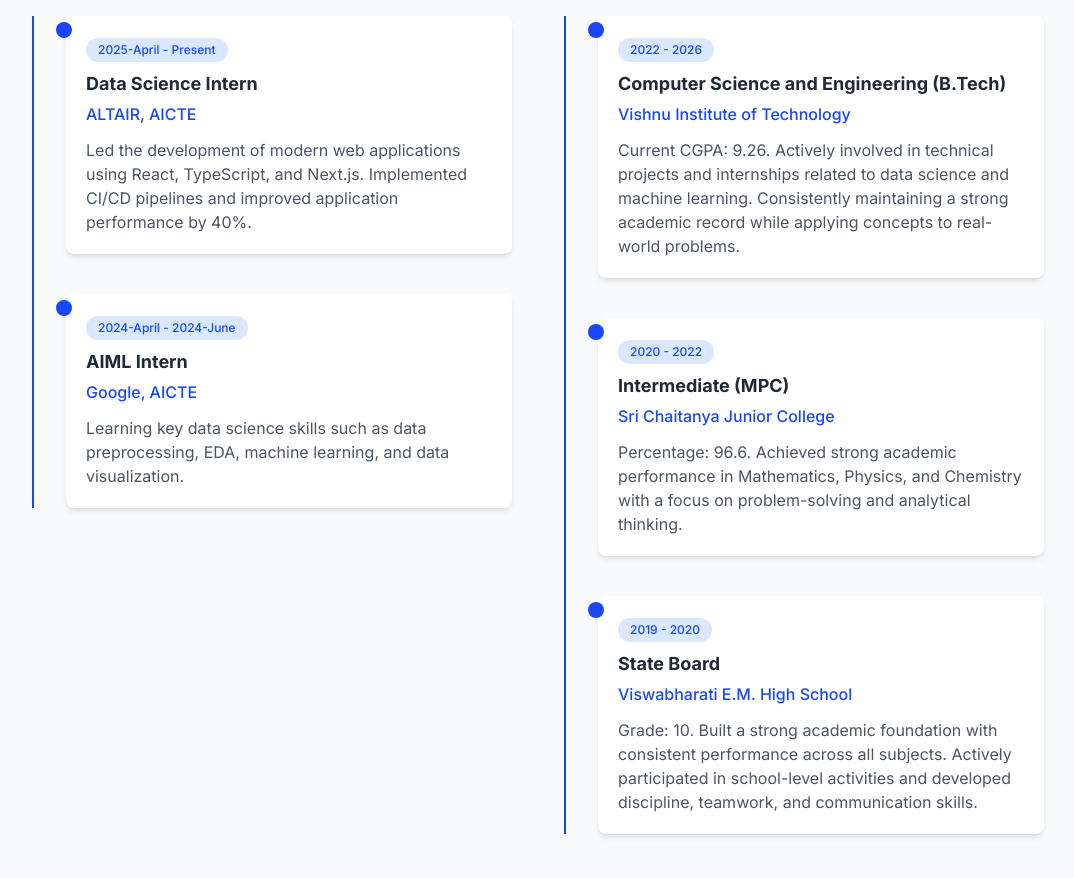
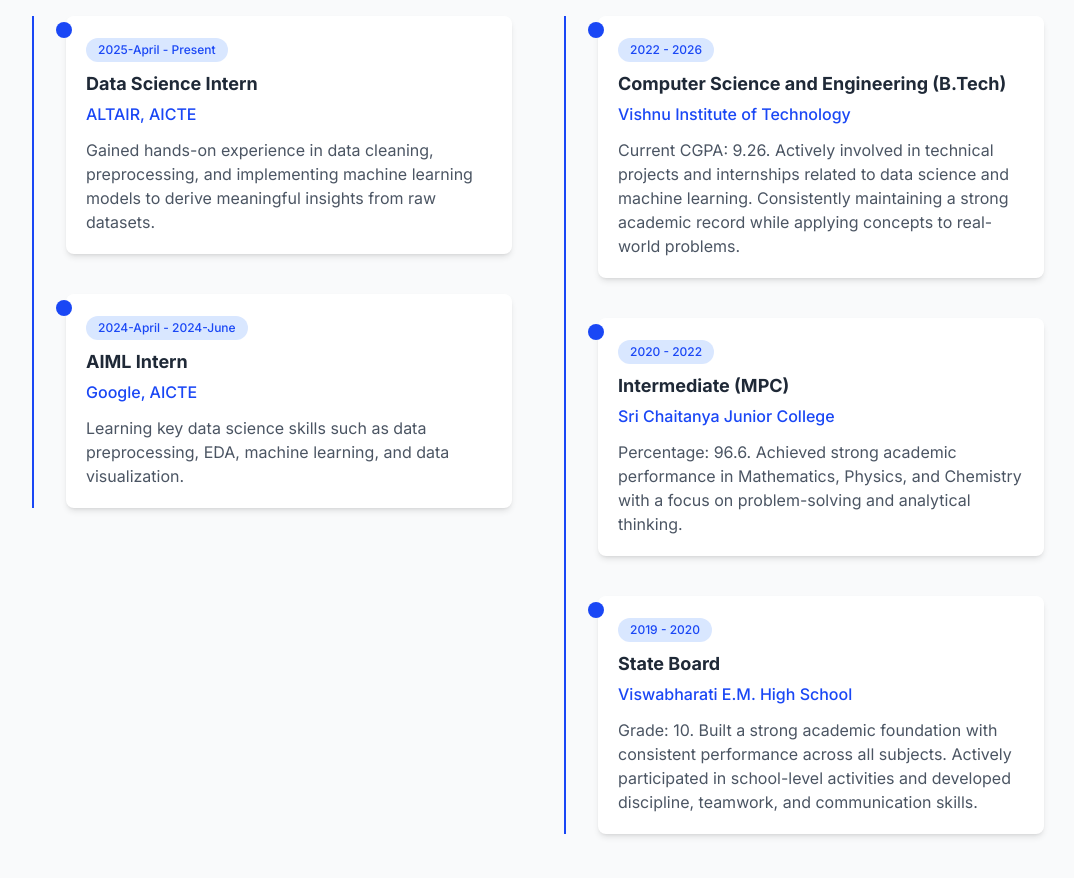
Before and after one commit to BallaNagaMallika/My-Portfolio, a React (Vite) app: page / in a window 1280 px wide. Shown: the part 3620-4498 px from the top of the page, without its empty margins (108-1182 px from the left). Built offline with nearby package versions, Linux system fonts and the light colour scheme.

Commit message:
Update Experience.tsx

```diff
--- a/src/components/Experience.tsx
+++ b/src/components/Experience.tsx
@@ -8,7 +8,7 @@ const experienceData: Experience[] = [
     company: 'ALTAIR, AICTE',
     position: 'Data Science Intern',
     period: '2025-April - Present',
-    description: 'Led the development of modern web applications using React, TypeScript, and Next.js. Implemented CI/CD pipelines and improved application performance by 40%.'
+    description: 'Gained hands-on experience in data cleaning, preprocessing, and implementing machine learning models to derive meaningful insights from raw datasets.'
   },
   {
     id: '2',
```
